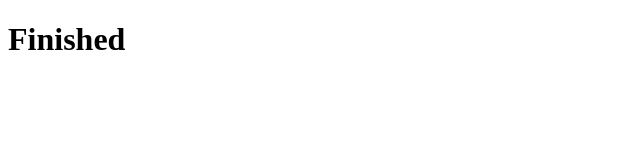
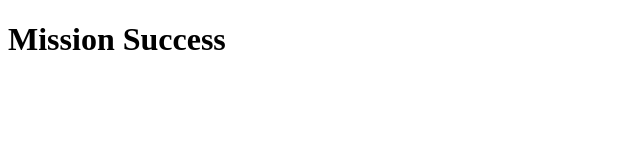
Before and after one commit to abe1242/abe1242.github.io, a plain HTML site: page index.html in a window 1280 px wide. Shown: the whole page, without its empty margins (0-640 px from the left). Drawn offline with Linux system fonts and the light colour scheme.

Commit message:
Mission success

```diff
--- a/index.html
+++ b/index.html
@@ -6,6 +6,6 @@
     <title>Done</title>
 </head>
 <body>
-    <h1>Finished</h1>
+    <h1>Mission Success</h1>
 </body>
 </html>
```
